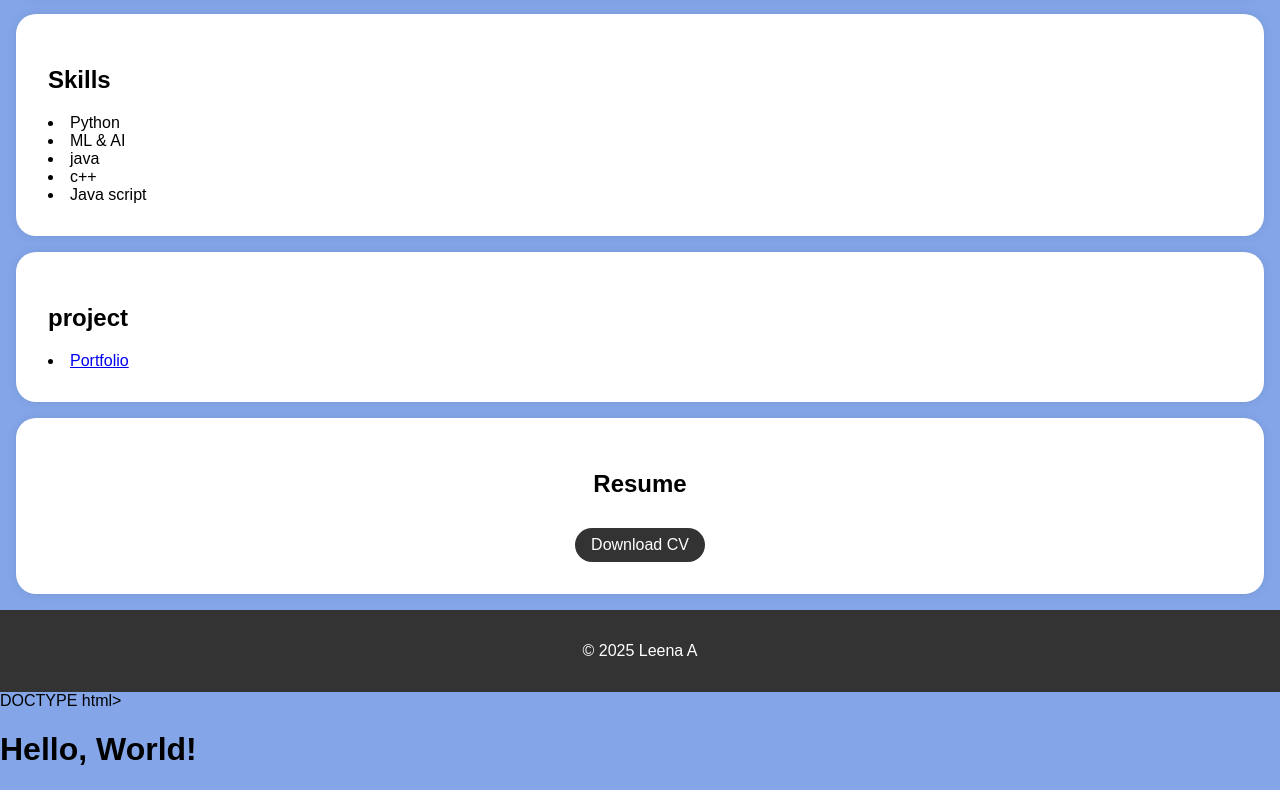
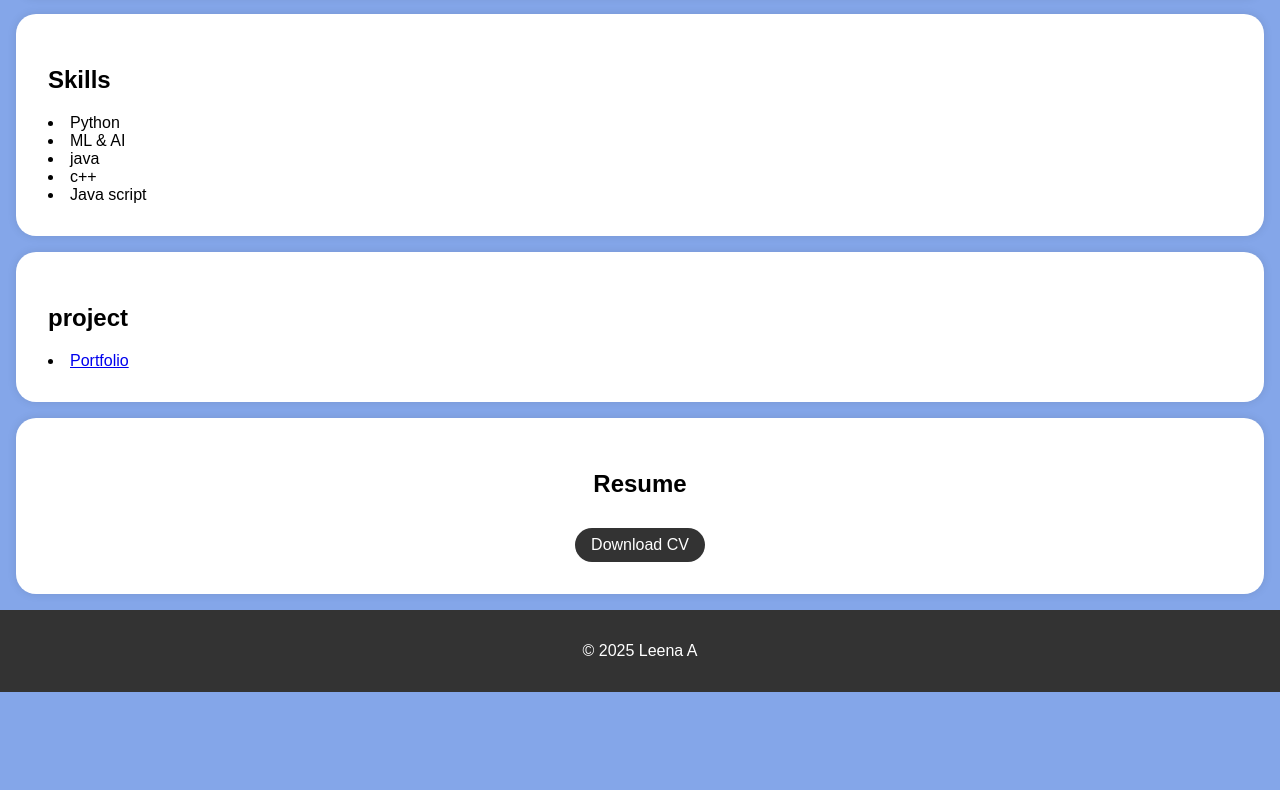
Before and after one commit to leena-AS/digital-portfolio, a plain HTML site: page index.html in a window 1280 px wide. Shown: the part 614-1404 px from the top of the page. After the commit the page ends 1306 px from the top, so only its background shows below. Drawn offline with Linux system fonts and the light colour scheme.

Commit message:
Update index.html

```diff
--- a/index.html
+++ b/index.html
@@ -185,17 +185,4 @@
         });
     </script>
 </body>
-</html>DOCTYPE html>
-
-<html>
-<head>
-  <meta http-equiv="CONTENT-TYPE" content="text/html; charset=UTF-8">
-  <link rel="stylesheet" href="styles/style.css"/>
-  <title>Hello, World!</title>
-</head>
-<body>
-  <h1>
-    Hello, World!
-  </h1>
-</body>
 </html>
```
